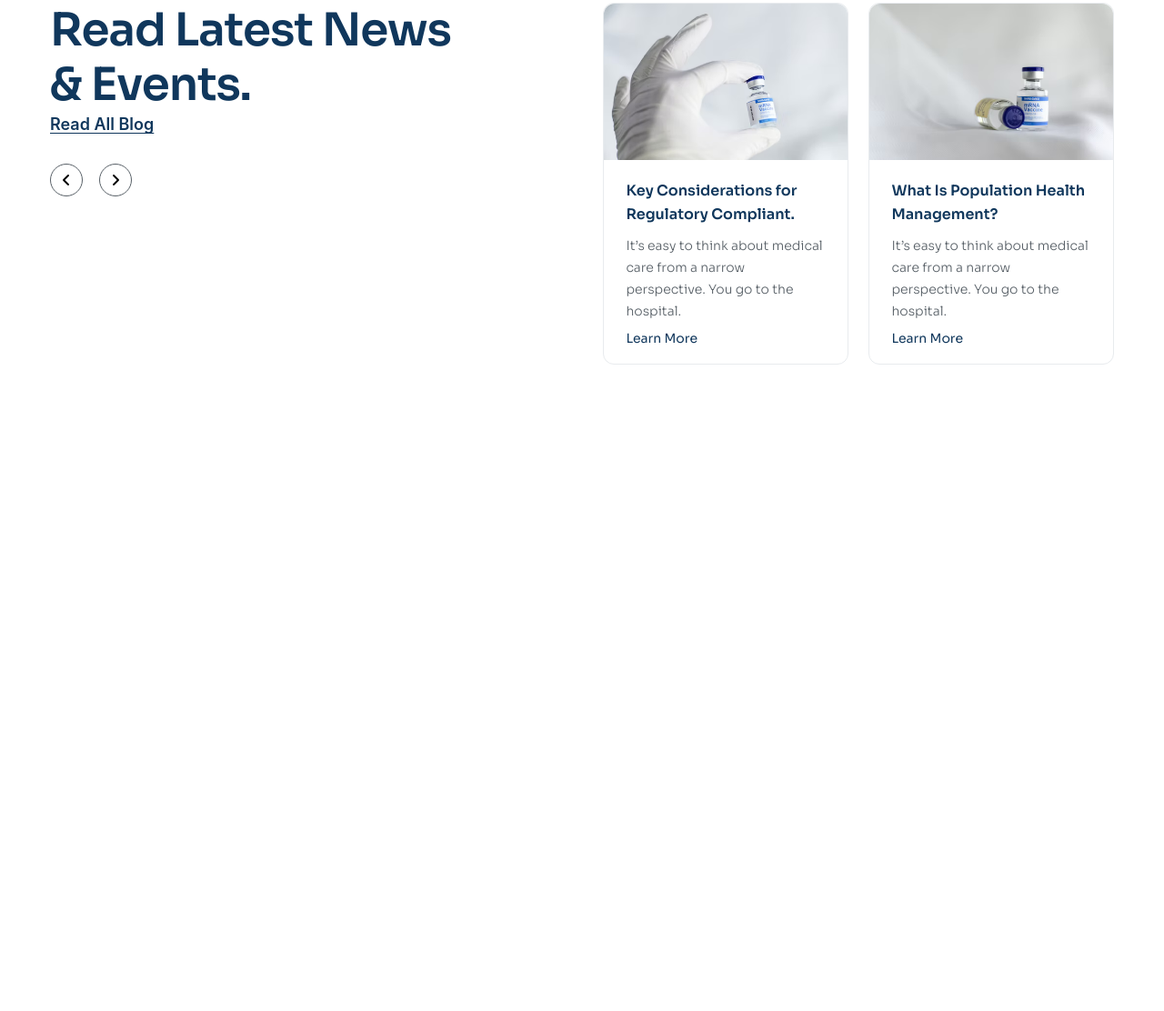
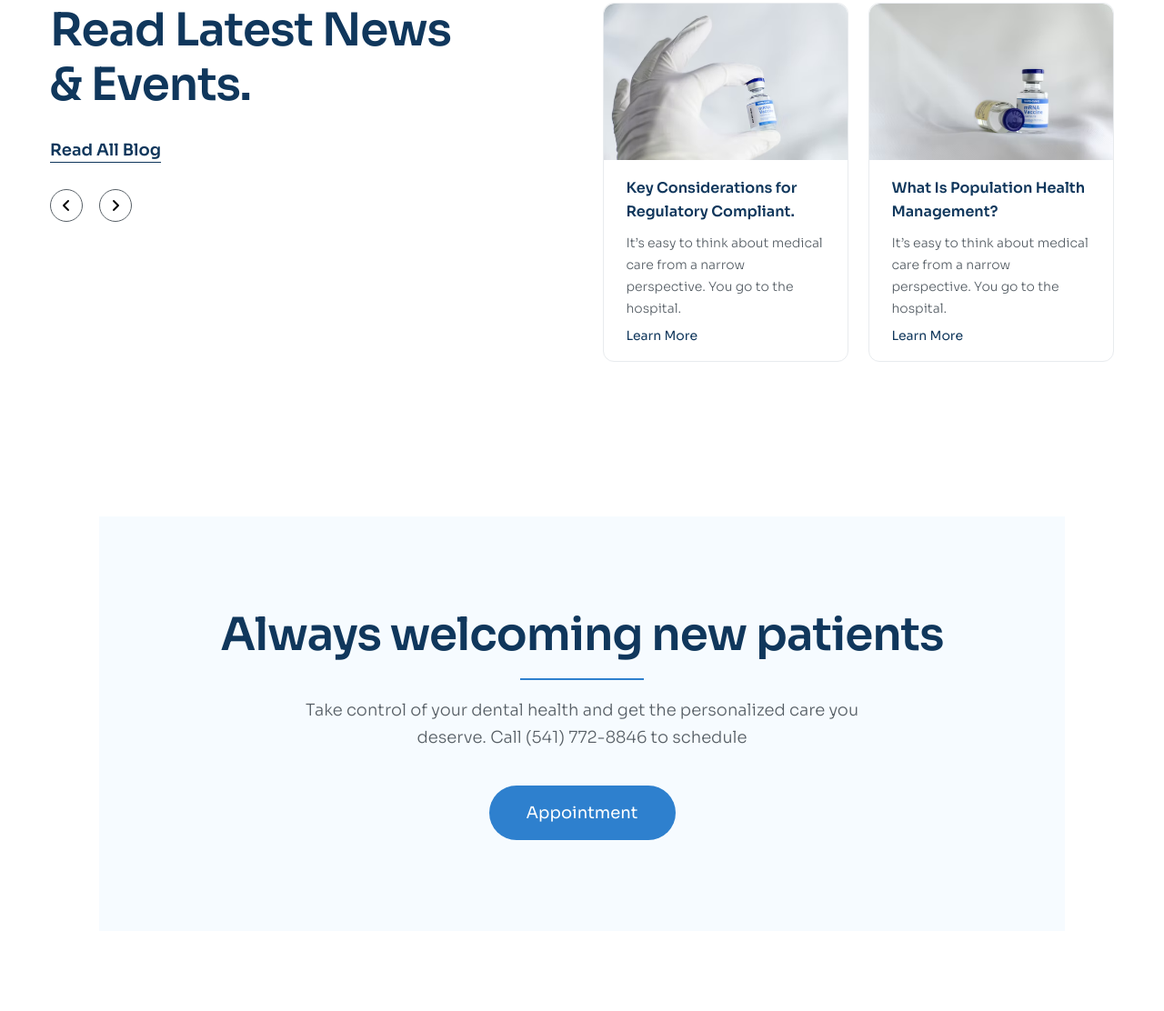
Before and after one commit to JackeyLove0904/figma-to-html3, a plain HTML site: page index.html in a window 1280 px wide. Shown: the part 5143-6255 px from the top of the page at 91% size. Drawn offline with Linux system fonts and the light colour scheme.

Commit message:
appointment

```diff
--- a/assets/css/style.css
+++ b/assets/css/style.css
@@ -34,7 +34,7 @@ body {
     transition: 0.25s;
 }
 .btn:hover {
-    opacity: 0.9;
+    transform: scale(0.97);
 }
 
 .container {
@@ -565,7 +565,6 @@ body {
 
 .blog__read-all {
     color: #10375c;
-    font-family: Inter;
     font-size: 1.8rem;
     font-style: normal;
     font-weight: 600;
@@ -577,6 +576,14 @@ body {
     text-underline-offset: auto;
     text-underline-position: from-font;
     margin-top: 28px;
+    display: inline-block;
+    transition: 0.25s;
+    /* khoảng cách gạch chân cách chữ của nó */
+    text-underline-offset: 5px;
+}
+
+.blog__read-all:hover {
+    transform: scale(0.97);
 }
 
 .blog__control {
@@ -596,6 +603,7 @@ body {
     border: 1px solid #e8ebee;
     cursor: pointer;
     transition: 0.25s;
+    overflow: hidden;
 }
 
 .blog-item:hover {
@@ -603,11 +611,20 @@ body {
     box-shadow: 0 18px 50px 0 rgba(0, 0, 0, 0.05);
 }
 
+.blog-item:hover .blog-item__img {
+    transform: scale(1.04);
+}
+
+.blog-item__wraper {
+    height: 172px;
+    overflow: hidden;
+}
+
 .blog-item__img {
     width: 100%;
-    height: 172px;
     border-radius: 12px 12px 0 0;
     object-fit: cover;
+    transition: 0.25s;
 }
 
 .blog-item__body {
@@ -637,3 +654,34 @@ body {
     margin-top: 10px;
     font-weight: 400;
 }
+
+/* ===============================Appointment============================ */
+
+.appointment {
+    padding: 85px;
+}
+
+.appointment__inner {
+    background-color: #f6fbff;
+    padding: 100px 0;
+    display: flex;
+    flex-direction: column;
+    align-items: center;
+}
+
+.appointment__line {
+    width: 136px;
+    height: 2px;
+    background: #2e80ce;
+    margin-top: 18px;
+}
+
+.appointment__desc {
+    max-width: 617px;
+    margin-top: 18px;
+    text-align: center;
+}
+
+.appointment__btn {
+    margin-top: 38px;
+}
--- a/index.html
+++ b/index.html
@@ -392,6 +392,20 @@
                     </div>
                 </div>
             </section>
+            <!-- Appointment -->
+            <section class="appointment">
+                <div class="container">
+                    <div class="appointment__inner">
+                        <h2 class="heading-lv2 appointment__heading">Always welcoming new patients</h2>
+                        <div class="appointment__line"></div>
+                        <p class="desc appointment__desc">
+                            Take control of your dental health and get the personalized care you deserve. Call (541)
+                            772-8846 to schedule
+                        </p>
+                        <a href="#!" class="btn appointment__btn">Appointment</a>
+                    </div>
+                </div>
+            </section>
         </main>
     </body>
 </html>
```
